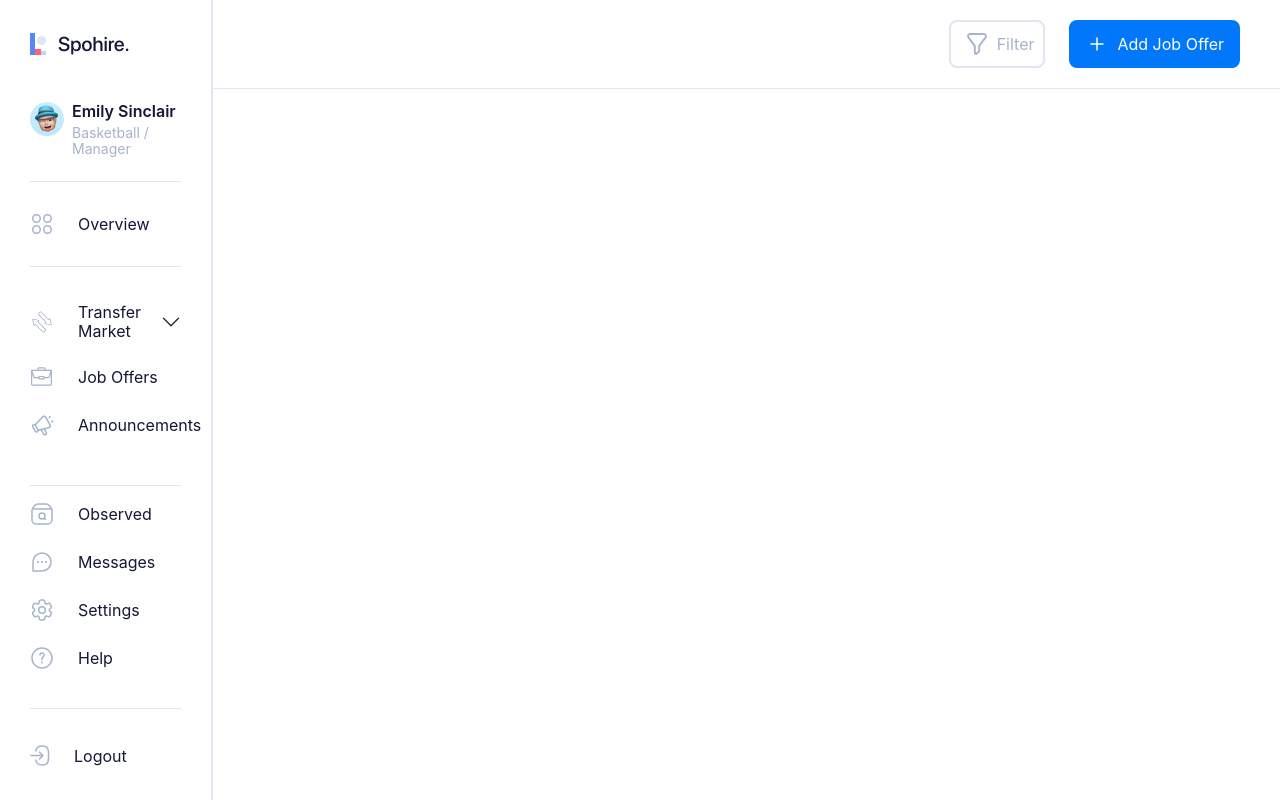
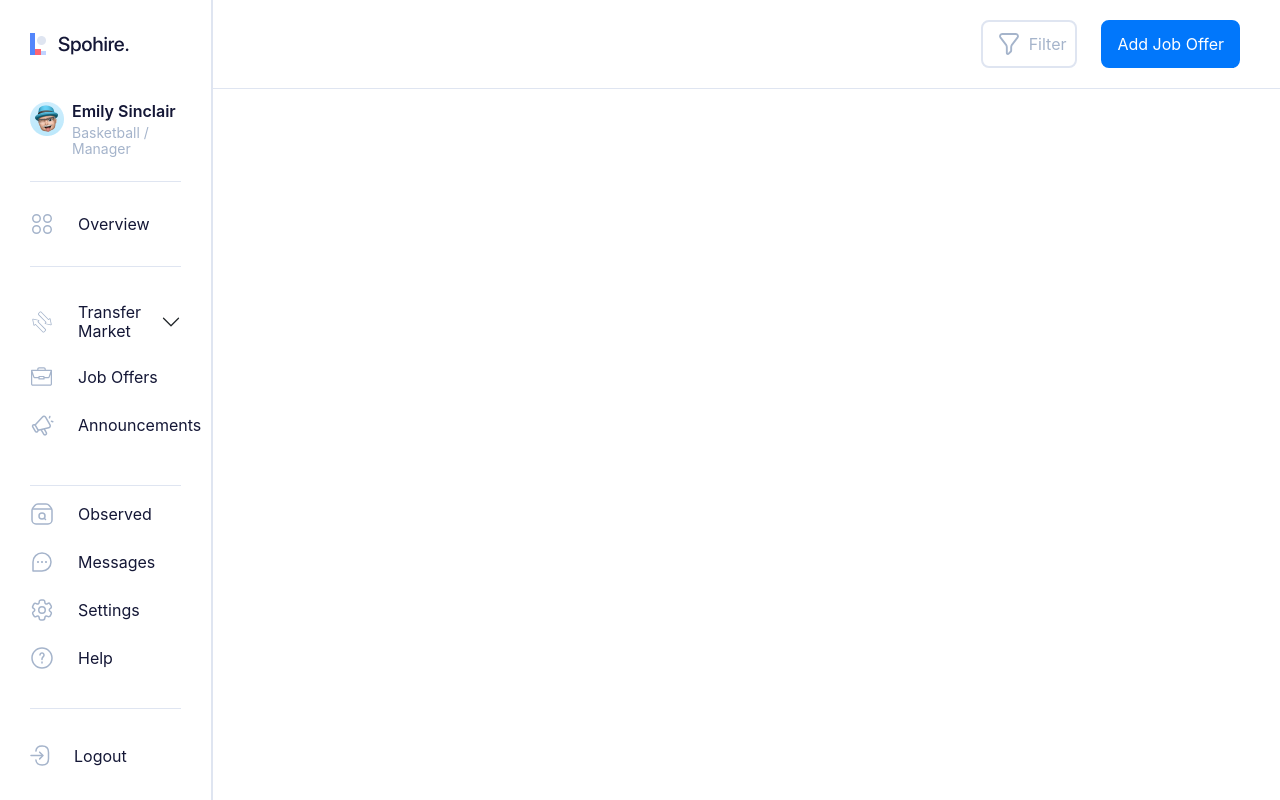
Before and after one commit to MamtazDev/spohire-react, a React (Vite) app: page /dashboard in a window 1280 px wide. Built offline with nearby package versions, Linux system fonts and the light colour scheme; a web font is replaced by a local one.

Commit message:
plaers page complete

```diff
--- a/src/components/Dashboard/topbar/Topbar.jsx
+++ b/src/components/Dashboard/topbar/Topbar.jsx
@@ -7,14 +7,15 @@ import addIcon from '../../../assets/add-icon.svg'
 
 const Topbar = () => {
   let location = useLocation();
+
   return (
     <div className='dashbord_topbar'>
       <div className="dashbord_topbar_wrapper d-flex justify-content-between align-items-center">
 
         <div className="dashbord_topbar_title">
           <h2 className='text_color_36 fs-4 fw-medium text-capitalize'>
-            {location.pathname === '/dashboard/jobOffers' && 'job offers'}
             {location.pathname === '/dashboard/players' && 'Players'}
+            {location.pathname === '/dashboard/jobOffers' && 'job offer'}
           </h2>
         </div>
 
@@ -27,7 +28,8 @@ const Topbar = () => {
           </Link>
 
           <Link to={"#"} className='add_btn d-flex gap-2 text-decoration-none bg_color_fb'>
-            <img src={addIcon} alt="icon" />
+            {location.pathname === '/dashboard/jobOffers' ? <img src={addIcon} alt="icon" /> : ''}
+            {/* <img src={addIcon} alt="icon" /> */}
             <span className='text-white'>
               Add Job Offer
             </span>
```
